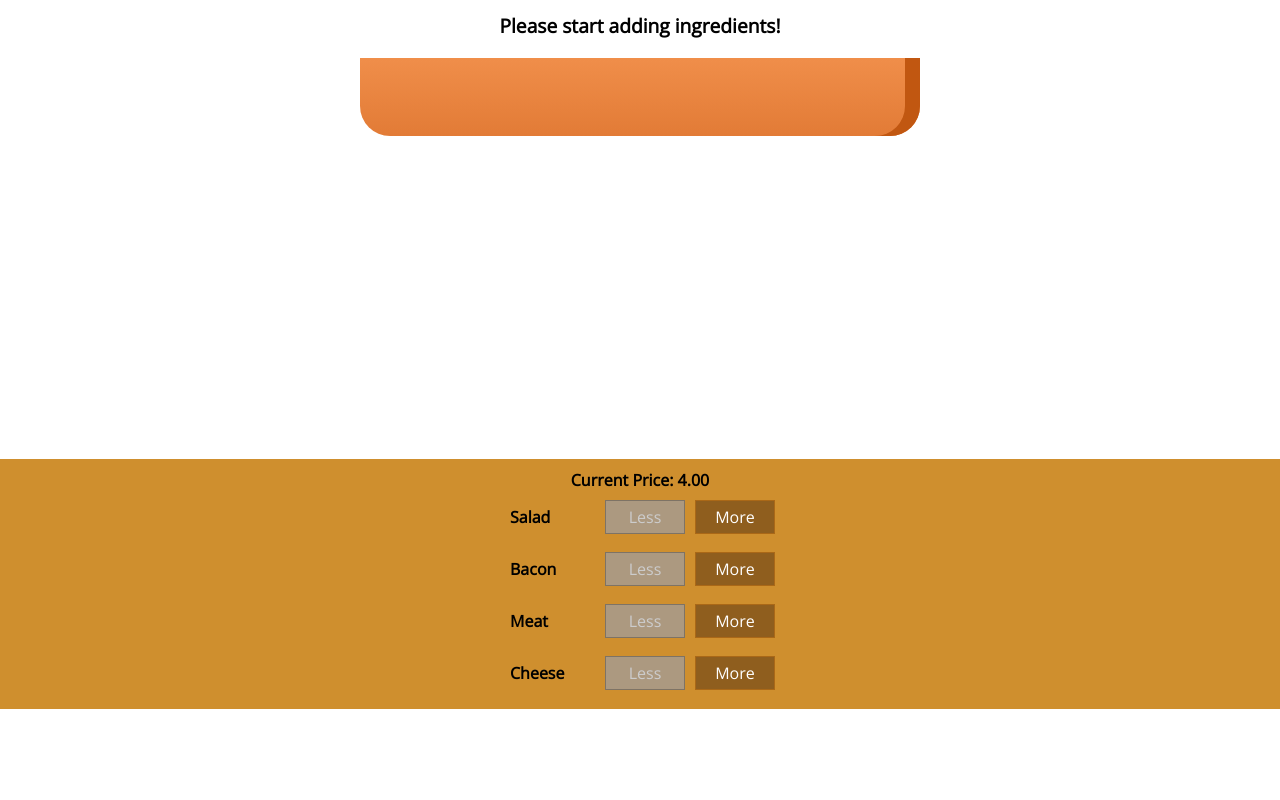
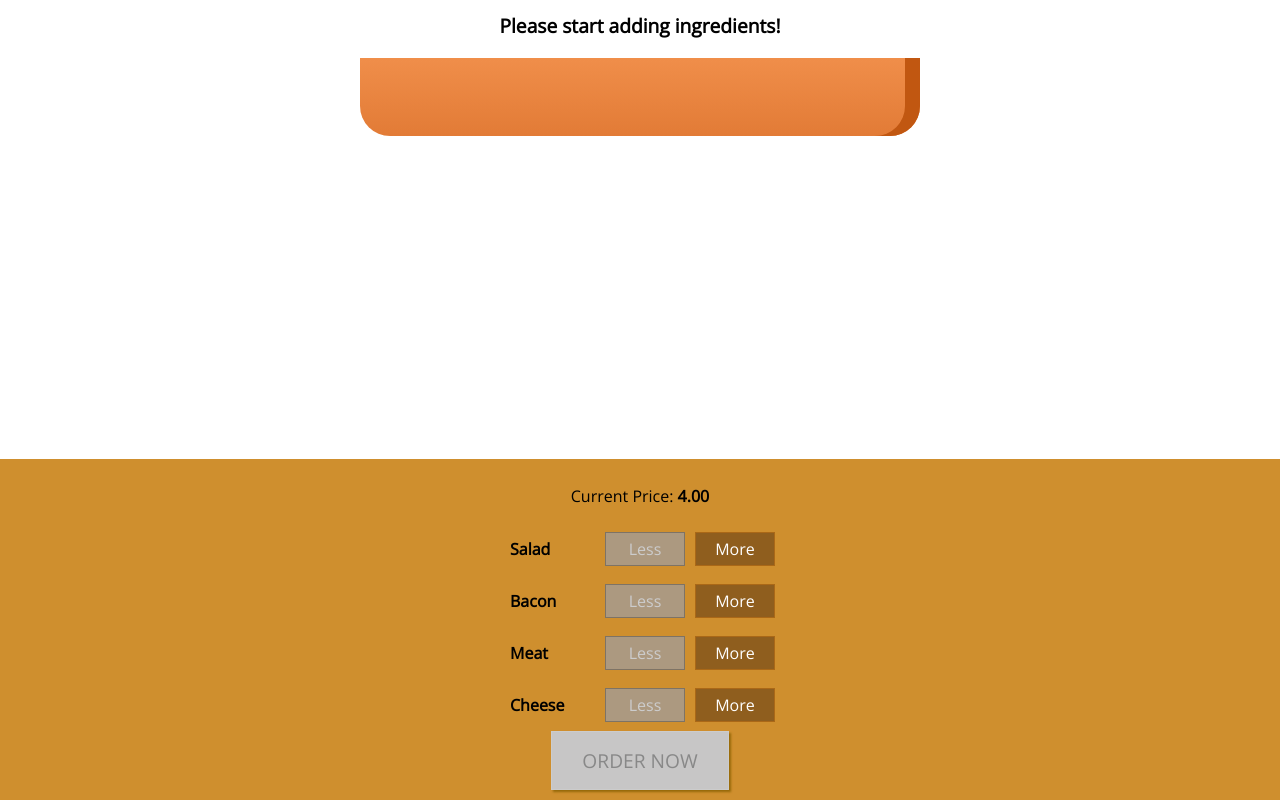
Before and after one commit to MartinHage/burger-builder, a React app: page / in a window 1280 px wide. Shown: the part 179-979 px from the top of the page. Before the commit the page ends 888 px from the top, so only its background shows below. Built offline with nearby package versions, Linux system fonts and the light colour scheme.

Commit message:
added order button

```diff
--- a/src/components/Burger/BuildControls/BuildControls.css
+++ b/src/components/Burger/BuildControls/BuildControls.css
@@ -8,3 +8,45 @@
   margin: auto;
   padding: 10px 0;
 }
+
+.OrderButton {
+  background-color: #dad735;
+  outline: none;
+  cursor: pointer;
+  border: 1px solid #966909;
+  color: #966909;
+  font-family: inherit;
+  font-size: 1.2em;
+  padding: 15px 30px;
+  box-shadow: 2px 2px 2px #966909;
+}
+
+.OrderButton:hover,
+.OrderButton:active {
+  background-color: #a0db41;
+  border: 1px solid #966909;
+  color: #966909;
+}
+
+.OrderButton:disabled {
+  background-color: #c7c6c6;
+  cursor: not-allowed;
+  border: 1px solid #ccc;
+  color: #888888;
+}
+
+.OrderButton:not(:disabled) {
+  animation: enable 0.3s linear;
+}
+
+@keyframes enable {
+  0% {
+    transform: scale(1);
+  }
+  60% {
+    transform: scale(1.1);
+  }
+  100% {
+    transform: scale(1);
+  }
+}
--- a/src/components/Burger/BuildControls/BuildControls.js
+++ b/src/components/Burger/BuildControls/BuildControls.js
@@ -12,7 +12,9 @@
 const BuildControls = (props) => {
   return (
     <div className="BuildControls">
-      <strong>Current Price: {props.price.toFixed(2)}</strong>
+      <p>
+        Current Price: <strong>{props.price.toFixed(2)}</strong>
+      </p>
       {controls.map((ctrl) => (
         <BuildControl
           added={() => props.ingredientAdded(ctrl.type)}
@@ -22,6 +24,9 @@
           disabled={props.disabled[ctrl.type]}
         />
       ))}
+      <button className="OrderButton" disabled={!props.canOrder}>
+        ORDER NOW
+      </button>
     </div>
   );
 };
--- a/src/containers/BurgerBuilder/BurgerBuilder.js
+++ b/src/containers/BurgerBuilder/BurgerBuilder.js
@@ -17,6 +17,18 @@
     meat: 0,
   });
   const [totalPrice, setTotalPrice] = React.useState(4);
+  const [canOrder, setCanOrder] = React.useState(false);
+
+  const updateCanOrderState = (updatedIngredients) => {
+    const sum = Object.keys(updatedIngredients)
+      .map((igKey) => {
+        return updatedIngredients[igKey];
+      })
+      .reduce((sum, el) => {
+        return sum + el;
+      }, 0);
+    setCanOrder(sum > 0);
+  };
 
   const addIngredient = (type) => {
     const updatedIngredients = {
@@ -25,6 +37,7 @@
     updatedIngredients[type] = ingredients[type] + 1;
     setTotalPrice(totalPrice + INGREDIENT_PRICES[type]);
     setIngredients(updatedIngredients);
+    updateCanOrderState(updatedIngredients);
   };
 
   const removeIngredient = (type) => {
@@ -33,9 +46,11 @@
     };
     if (ingredients[type] > 0) {
       updatedIngredients[type] = ingredients[type] - 1;
-      setTotalPrice(INGREDIENT_PRICES[type] - totalPrice);
+
+      setTotalPrice(totalPrice - INGREDIENT_PRICES[type]);
       setIngredients(updatedIngredients);
     }
+    updateCanOrderState(updatedIngredients);
   };
 
   const disabledInfo = {
@@ -52,6 +67,7 @@
         ingredientRemoved={removeIngredient}
         disabled={disabledInfo}
         price={totalPrice}
+        canOrder={canOrder}
       />
     </>
   );
```
Also changed, not shown: 1 other file (tests, documents, lock files or other folders).
